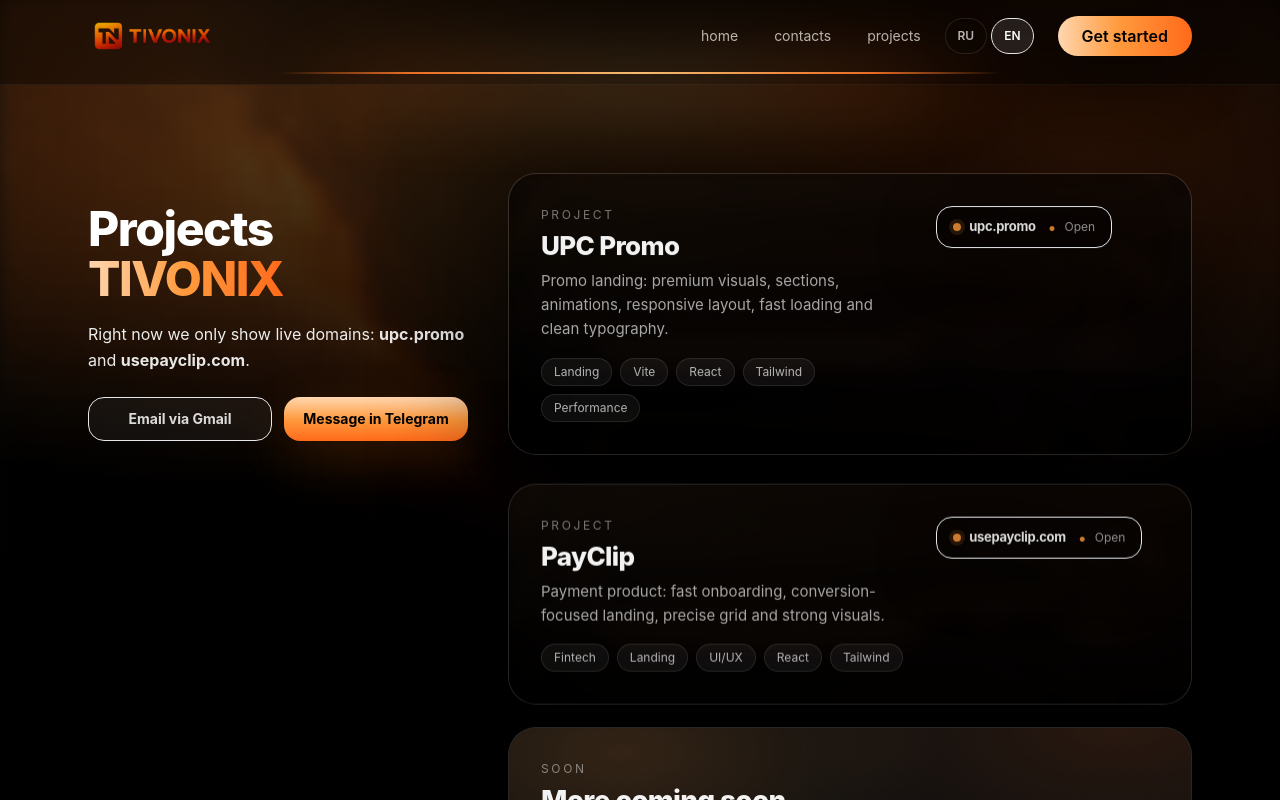
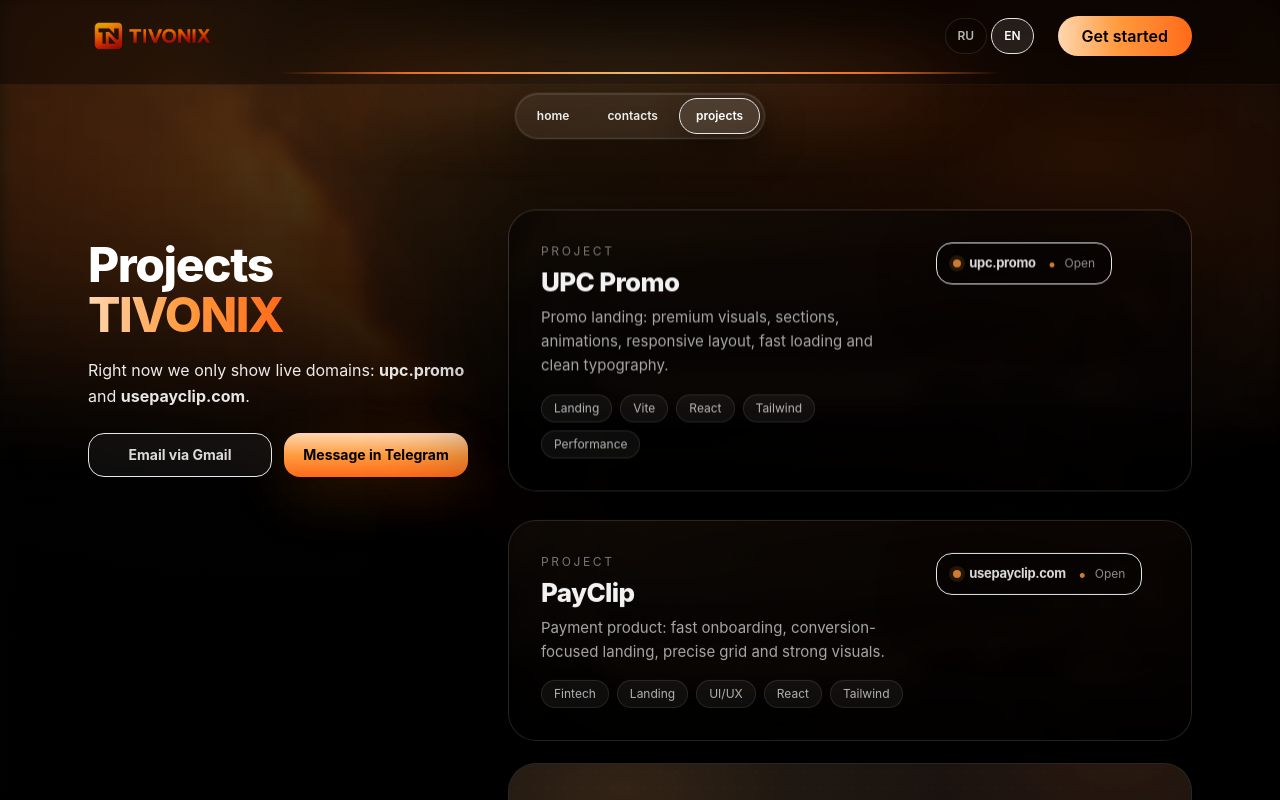
Before and after one commit to danilatitovets/tivonix, a React (Vite) app: page /projects in a window 1280 px wide. Shown: the top 800 px of the page. Built offline with nearby package versions, Linux system fonts and the light colour scheme.

Commit message:
Update Headerdouble.tsx

```diff
--- a/src/components/landing/Headerdouble.tsx
+++ b/src/components/landing/Headerdouble.tsx
@@ -1,5 +1,5 @@
 // src/components/landing/Header.tsx
-import React, { useEffect, useRef, useState } from "react";
+import React, { useEffect, useMemo, useState } from "react";
 import { Link, useLocation, useNavigate } from "react-router-dom";
 import Container from "../ui/Container";
 import { Button } from "../ui/Button";
@@ -9,23 +9,20 @@
   return a.filter(Boolean).join(" ");
 }
 
-type NavKey = "home" | "contacts" | "projects" | "faq";
-type NavItem = { to: string; key: "contacts" | "projects" };
+type NavKey = "home" | "contacts" | "projects";
+type NavItem = { to: string; key: NavKey };
 
 const NAV_MAIN: NavItem[] = [
+  { to: "/", key: "home" },
   { to: "/contacts", key: "contacts" },
   { to: "/projects", key: "projects" },
 ];
-
-const FAQ_TO = "#faq";
 
 const ORANGE_STATIC =
   "linear-gradient(90deg, rgba(255,160,70,0) 0%, rgba(255,120,40,0.95) 18%, rgba(255,198,120,1) 50%, rgba(255,120,40,0.95) 82%, rgba(255,160,70,0) 100%)";
 
 const BRAND_CTA =
   "linear-gradient(90deg, #FFD7B0 0%, #FF9A3D 45%, #FF6A1A 100%)";
-
-const BAR_H = 76;
 
 function usePrefersReducedMotion() {
   const [reduced, setReduced] = useState(false);
@@ -62,8 +59,8 @@
         className={cx(
           baseBtn,
           lang === "ru"
-            ? "border-white/18 bg-white/10 text-white"
-            : "border-white/10 bg-black/20 text-white/70 hover:text-white hover:bg-white/5"
+            ? "border-white/16 bg-white/10 text-white"
+            : "border-white/10 bg-black/25 text-white/70 hover:text-white hover:bg-white/5"
         )}
       >
         RU
@@ -74,8 +71,8 @@
         className={cx(
           baseBtn,
           lang === "en"
-            ? "border-white/18 bg-white/10 text-white"
-            : "border-white/10 bg-black/20 text-white/70 hover:text-white hover:bg-white/5"
+            ? "border-white/16 bg-white/10 text-white"
+            : "border-white/10 bg-black/25 text-white/70 hover:text-white hover:bg-white/5"
         )}
       >
         EN
@@ -84,145 +81,70 @@
   );
 }
 
-/**
- * ✅ Слот со свапом:
- * - при входе в FAQ: FAQ -> OUT вправо, HOME -> IN слева
- * - при уходе из FAQ вверх: HOME -> OUT влево, FAQ -> IN справа
- */
-function SwapNavSlot({
-  desired,
-  homeText,
-  faqText,
-  onHome,
-  onFaq,
+/** SaaS segmented tabs без оранжевой точки */
+function SaaSTabs({
+  activeKey,
+  items,
+  onItemClick,
   reducedMotion,
 }: {
-  desired: "home" | "faq";
-  homeText: string;
-  faqText: string;
-  onHome: (e: React.MouseEvent) => void;
-  onFaq: (e: React.MouseEvent) => void;
+  activeKey: NavKey;
+  items: Array<{ key: NavKey; label: string; to: string }>;
+  onItemClick: (to: string) => (e: React.MouseEvent) => void;
   reducedMotion: boolean;
 }) {
-  const DUR = 300;
-
-  const [shown, setShown] = useState<"home" | "faq">(desired);
-  const [anim, setAnim] = useState<
-    | null
-    | {
-        from: "home" | "faq";
-        to: "home" | "faq";
-        k: number;
-      }
-  >(null);
-
-  useEffect(() => {
-    if (desired === shown) return;
-
-    if (reducedMotion) {
-      setAnim(null);
-      setShown(desired);
-      return;
-    }
-
-    const from = shown;
-    const to = desired;
-    setAnim({ from, to, k: Date.now() });
-    setShown(desired);
-
-    const t = window.setTimeout(() => setAnim(null), DUR + 60);
-    return () => window.clearTimeout(t);
-  }, [desired, shown, reducedMotion]);
-
-  const homeAnim =
-    anim?.to === "home"
-      ? "tivoNavInLeft"
-      : anim?.from === "home"
-      ? "tivoNavOutLeft"
-      : "";
-
-  const faqAnim =
-    anim?.to === "faq"
-      ? "tivoNavInRight"
-      : anim?.from === "faq"
-      ? "tivoNavOutRight"
-      : "";
-
-  const homeActive = shown === "home";
-  const faqActive = shown === "faq";
+  const dur = 240;
 
   return (
-    <div className="inline-grid h-10 items-center">
-      <style>{`
-        @keyframes tivoNavInLeft {
-          from { opacity: 0; transform: translateX(-18px); }
-          to   { opacity: 1; transform: translateX(0); }
-        }
-        @keyframes tivoNavOutRight {
-          from { opacity: 1; transform: translateX(0); }
-          to   { opacity: 0; transform: translateX(18px); }
-        }
-        @keyframes tivoNavInRight {
-          from { opacity: 0; transform: translateX(18px); }
-          to   { opacity: 1; transform: translateX(0); }
-        }
-        @keyframes tivoNavOutLeft {
-          from { opacity: 1; transform: translateX(0); }
-          to   { opacity: 0; transform: translateX(-18px); }
-        }
-      `}</style>
+    <div
+      className={cx(
+        "relative inline-flex items-center gap-1 rounded-full",
+        "border border-white/10 bg-white/[0.06] backdrop-blur-xl p-1",
+        "shadow-[0_12px_40px_rgba(0,0,0,0.35)] ring-1 ring-white/5"
+      )}
+      role="navigation"
+      aria-label="Header navigation"
+    >
+      <div
+        aria-hidden
+        className="pointer-events-none absolute inset-0 rounded-full"
+        style={{
+          boxShadow:
+            "inset 0 1px 0 rgba(255,255,255,0.06), inset 0 0 0 1px rgba(255,255,255,0.04)",
+        }}
+      />
 
-      {/* HOME (сидит в той же ячейке, ширина слота = max(home/faq)) */}
+      {items.map((it) => {
+        const isActive = it.key === activeKey;
+
+        return (
           <Link
-        to="/"
-        onClick={onHome}
-        aria-hidden={!homeActive}
-        tabIndex={homeActive ? 0 : -1}
+            key={it.key}
+            to={it.to}
+            onClick={onItemClick(it.to)}
+            aria-current={isActive ? "page" : undefined}
             className={cx(
-          "col-start-1 row-start-1 px-3 py-2 hover:text-white transition-colors",
-          homeActive ? "opacity-100" : "opacity-0 pointer-events-none"
+              "relative h-9 rounded-full px-4 text-xs font-semibold transition flex items-center gap-2 select-none",
+              isActive
+                ? "text-white bg-white/10 border border-white/14 shadow-[0_10px_30px_rgba(0,0,0,0.30)]"
+                : "text-white/72 hover:text-white hover:bg-white/5 border border-transparent"
             )}
             style={
-          reducedMotion || !homeAnim
+              reducedMotion
                 ? undefined
-            : ({
-                animation: `${homeAnim} ${DUR}ms ease-out both`,
-                willChange: "transform,opacity",
-              } as React.CSSProperties)
+                : ({ transitionDuration: `${dur}ms` } as React.CSSProperties)
             }
           >
-        {homeText}
+            <span className="leading-none">{it.label}</span>
           </Link>
-
-      {/* FAQ */}
-      <a
-        href={FAQ_TO}
-        onClick={onFaq}
-        aria-hidden={!faqActive}
-        tabIndex={faqActive ? 0 : -1}
-        className={cx(
-          "col-start-1 row-start-1 px-3 py-2 hover:text-white transition-colors",
-          faqActive ? "opacity-100" : "opacity-0 pointer-events-none"
-        )}
-        style={
-          reducedMotion || !faqAnim
-            ? undefined
-            : ({
-                animation: `${faqAnim} ${DUR}ms ease-out both`,
-                willChange: "transform,opacity",
-              } as React.CSSProperties)
-        }
-      >
-        {faqText}
-      </a>
+        );
+      })}
     </div>
   );
 }
 
-
 export default function Header() {
   const [open, setOpen] = useState(false);
-  const [faqInView, setFaqInView] = useState(false);
 
   const reducedMotion = usePrefersReducedMotion();
 
@@ -247,83 +169,36 @@
     return () => window.removeEventListener("keydown", onKey);
   }, []);
 
-  // ✅ наблюдаем именно #faq (один id!)
-  useEffect(() => {
-    if (location.pathname !== "/") {
-      setFaqInView(false);
-      return;
+  const navLabel = (key: NavKey) => {
+    if (isRu) {
+      if (key === "home") return "главная";
+      if (key === "contacts") return "контакты";
+      if (key === "projects") return "проекты";
+    } else {
+      if (key === "home") return "home";
+      if (key === "contacts") return "contacts";
+      if (key === "projects") return "projects";
     }
-
-    let io: IntersectionObserver | null = null;
-    let stopped = false;
-
-    const attach = () => {
-      const el = document.getElementById("faq");
-      if (!el) return false;
-
-      io = new IntersectionObserver(
-        (entries) => {
-          if (stopped) return;
-          setFaqInView(!!entries[0]?.isIntersecting);
-        },
-        {
-          threshold: 0,
-          // ✅ самое важное: учитываем фикс-хедер и НЕ режем низ экрана
-          rootMargin: `-${BAR_H + 12}px 0px 0px 0px`,
-        }
-      );
-
-      io.observe(el);
-      return true;
+    return key;
   };
 
-    if (!attach()) {
-      let tries = 0;
-      const t = window.setInterval(() => {
-        tries++;
-        if (attach() || tries > 40) window.clearInterval(t);
-      }, 150);
+  const ctaText = isRu ? "Начать" : "Get started";
+  const ariaHome = isRu ? "На главную" : "Go to home";
+  const ariaMenu = isRu ? "Меню" : "Menu";
 
-      return () => {
-        stopped = true;
-        window.clearInterval(t);
-        io?.disconnect();
-      };
-    }
-
-    return () => {
-      stopped = true;
-      io?.disconnect();
-    };
+  const activeKey: NavKey = useMemo(() => {
+    if (location.pathname === "/contacts") return "contacts";
+    if (location.pathname === "/projects") return "projects";
+    return "home";
   }, [location.pathname]);
 
-  const scrollToId = (id: string) => {
-    const el = document.getElementById(id);
-    if (!el) return;
-    const r = el.getBoundingClientRect();
-    const y = window.scrollY + r.top - (BAR_H + 10);
-    window.scrollTo({ top: Math.max(0, y), behavior: "smooth" });
-  };
-
   const onNav = (to: string) => (e: React.MouseEvent) => {
-    if (to.startsWith("#")) {
+    setOpen(false);
+    if (to === "/") {
       e.preventDefault();
-      setOpen(false);
-      const id = to.slice(1);
-
-      if (location.pathname !== "/") {
-        navigate("/");
-        requestAnimationFrame(() =>
-          requestAnimationFrame(() => scrollToId(id))
-        );
-      } else {
-        requestAnimationFrame(() =>
-          requestAnimationFrame(() => scrollToId(id))
-        );
+      if (location.pathname !== "/") navigate("/");
+      window.scrollTo({ top: 0, behavior: "smooth" });
     }
-      return;
-    }
-    setOpen(false);
   };
 
   const goStart = () => {
@@ -332,45 +207,33 @@
     window.scrollTo({ top: 0, behavior: "smooth" });
   };
 
-  const navLabel = (key: NavKey) => {
-    if (isRu) {
-      if (key === "home") return "главная";
-      if (key === "contacts") return "контакты";
-      if (key === "projects") return "проекты";
-      if (key === "faq") return "FAQ";
-    } else {
-      if (key === "home") return "home";
-      if (key === "contacts") return "contacts";
-      if (key === "projects") return "projects";
-      if (key === "faq") return "FAQ";
-    }
-    return key;
-  };
-
-  const ctaText = isRu ? "Начать" : "Get started";
-  const ariaHome = isRu ? "На главную" : "Go to home";
-  const ariaMenu = isRu ? "Меню" : "Menu";
-
-  // ✅ desired:
-  // - на главной: пока FAQ НЕ виден -> показываем FAQ
-  // - когда FAQ появляется -> показываем HOME (и делаем анимацию)
-  // - на других страницах -> HOME
-  const desiredSlot: "home" | "faq" =
-    location.pathname !== "/" ? "home" : faqInView ? "home" : "faq";
+  const tabsItems = useMemo(
+    () =>
+      NAV_MAIN.map((it) => ({
+        key: it.key,
+        to: it.to,
+        label: navLabel(it.key),
+      })),
+    // eslint-disable-next-line react-hooks/exhaustive-deps
+    [lang]
+  );
 
   return (
     <>
-      <div aria-hidden className="h-[76px]" />
+      {/* spacer под фикс-хедер + табы */}
+      <div aria-hidden className="h-[112px]" />
 
       <div className="fixed inset-x-0 top-0 z-50">
+        {/* верхний бар + оранжевая линия */}
         <div className="border-b border-white/5 bg-black/40 backdrop-blur-xl">
           <Container>
             <div className="flex items-center justify-between py-4">
+              {/* Brand */}
               <Link
                 to="/"
-                onClick={() => {
-                  setOpen(false);
-                  window.scrollTo({ top: 0, behavior: "smooth" });
+                onClick={(e) => {
+                  e.preventDefault();
+                  goStart();
                 }}
                 className="group flex items-center gap-3"
                 aria-label={ariaHome}
@@ -392,31 +255,8 @@
                 />
               </Link>
 
-              <div className="hidden md:flex items-center gap-3 text-sm text-white/70">
-                {/* ✅ СВАП С АНИМАЦИЕЙ */}
-                <SwapNavSlot
-                  desired={desiredSlot}
-                  reducedMotion={reducedMotion}
-                  homeText={navLabel("home")}
-                  faqText={navLabel("faq")}
-                  onHome={(e) => {
-                    e.preventDefault();
-                    goStart();
-                  }}
-                  onFaq={onNav(FAQ_TO)}
-                />
-
-                {NAV_MAIN.map((it) => (
-                  <Link
-                    key={it.to}
-                    to={it.to}
-                    onClick={onNav(it.to)}
-                    className="px-3 py-2 hover:text-white transition-colors"
-                  >
-                    {navLabel(it.key)}
-                  </Link>
-                ))}
-
+              {/* Desktop right side: язык + CTA */}
+              <div className="hidden md:flex items-center gap-3">
                 <LangToggle />
 
                 <Button
@@ -433,6 +273,7 @@
                 </Button>
               </div>
 
+              {/* Mobile burger */}
               <button
                 type="button"
                 className={cx(
@@ -485,6 +326,7 @@
             </div>
           </Container>
 
+          {/* оранжевая линия под баром */}
           <div className="pointer-events-none relative -mb-3 h-6">
             <div
               className="mx-auto h-[2px] w-[min(720px,88%)] rounded-full opacity-95"
@@ -496,48 +338,26 @@
             />
           </div>
 
-          {/* Mobile */}
+          {/* Mobile dropdown под линией */}
           <div
             className={cx(
               "md:hidden overflow-hidden border-t border-white/5 bg-black/55 backdrop-blur-2xl",
               "transition-[max-height,opacity] duration-300",
-              open ? "max-h-80 opacity-100" : "max-h-0 opacity-0"
+              open ? "max-h-96 opacity-100" : "max-h-0 opacity-0"
             )}
           >
             <Container>
               <div className="py-4">
-                <div className="flex flex-col gap-1 text-sm text-white/75">
-                  {desiredSlot === "home" ? (
-                    <Link
-                      to="/"
-                      onClick={(e) => {
-                        e.preventDefault();
-                        goStart();
+                <div className="flex justify-center">
+                  <SaaSTabs
+                    activeKey={activeKey}
+                    reducedMotion={reducedMotion}
+                    items={tabsItems}
+                    onItemClick={(to) => (e) => {
+                      onNav(to)(e);
+                      setOpen(false);
                     }}
-                      className="rounded-2xl px-3 py-3 transition hover:bg-white/5 hover:text-white"
-                    >
-                      {navLabel("home")}
-                    </Link>
-                  ) : (
-                    <a
-                      href={FAQ_TO}
-                      onClick={onNav(FAQ_TO)}
-                      className="rounded-2xl px-3 py-3 transition hover:bg-white/5 hover:text-white"
-                    >
-                      {navLabel("faq")}
-                    </a>
-                  )}
-
-                  {NAV_MAIN.map((it) => (
-                    <Link
-                      key={it.to}
-                      to={it.to}
-                      onClick={onNav(it.to)}
-                      className="rounded-2xl px-3 py-3 transition hover:bg-white/5 hover:text-white"
-                    >
-                      {navLabel(it.key)}
-                    </Link>
-                  ))}
+                  />
                 </div>
 
                 <div className="mt-4 flex items-center gap-3">
@@ -559,6 +379,20 @@
             </Container>
           </div>
         </div>
+
+        {/* DESKTOP: табы по центру ниже оранжевой линии */}
+        <div className="hidden md:block bg-transparent pt-2 pb-4">
+          <Container>
+            <div className="flex justify-center">
+              <SaaSTabs
+                activeKey={activeKey}
+                reducedMotion={reducedMotion}
+                items={tabsItems}
+                onItemClick={onNav}
+              />
+            </div>
+          </Container>
+        </div>
       </div>
     </>
   );
```
Lines whose indentation alone changed are shown as unchanged.
